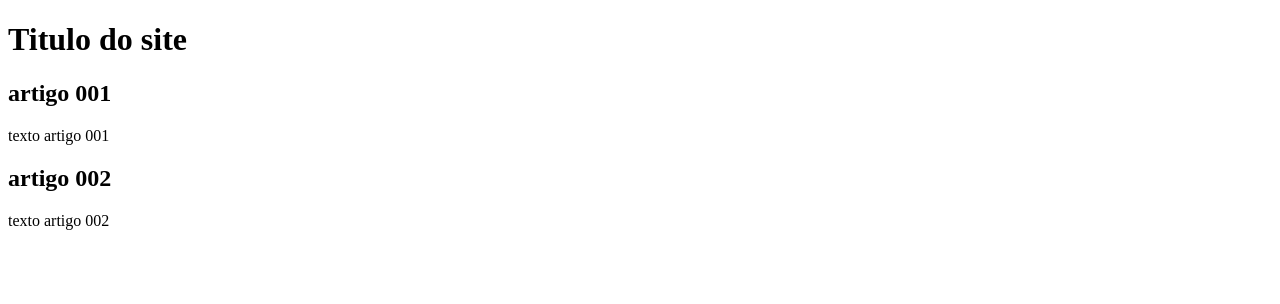
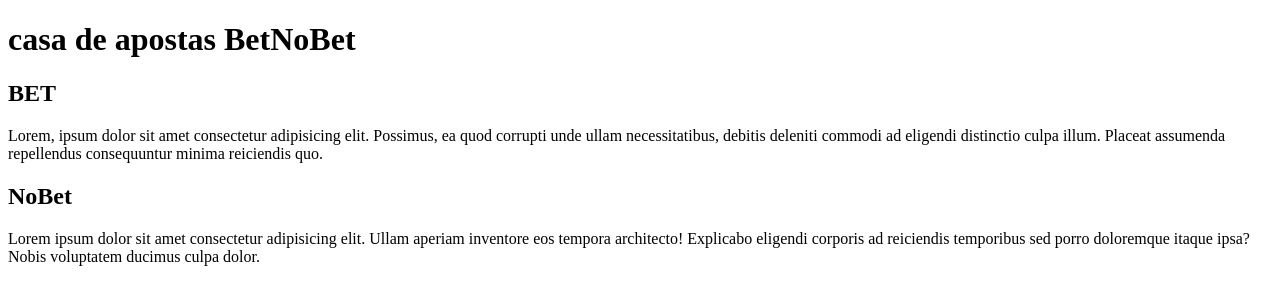
Before and after one commit to Vine-Nunes/site-criado-em-aula, a plain HTML site: page index.html in a window 1280 px wide. Drawn offline with Linux system fonts and the light colour scheme.

Commit message:
comecei escrever conteudo

```diff
--- a/index.html
+++ b/index.html
@@ -8,15 +8,15 @@
 <body>
     <main>
         <header>
-            <h1>Titulo do site</h1>
+            <h1>casa de apostas BetNoBet</h1>
         </header>
         <article>
-            <h2> artigo 001</h2>
-            <p>texto artigo 001</p>
+            <h2> BET</h2>
+            <p>Lorem, ipsum dolor sit amet consectetur adipisicing elit. Possimus, ea quod corrupti unde ullam necessitatibus, debitis deleniti commodi ad eligendi distinctio culpa illum. Placeat assumenda repellendus consequuntur minima reiciendis quo.</p>
         </article>
         <article>
-            <h2>artigo 002</h2>
-            <p>texto artigo 002</p>
+            <h2>NoBet</h2>
+            <p>Lorem ipsum dolor sit amet consectetur adipisicing elit. Ullam aperiam inventore eos tempora architecto! Explicabo eligendi corporis ad reiciendis temporibus sed porro doloremque itaque ipsa? Nobis voluptatem ducimus culpa dolor.</p>
         </article>
     </main>
 </body>
```
